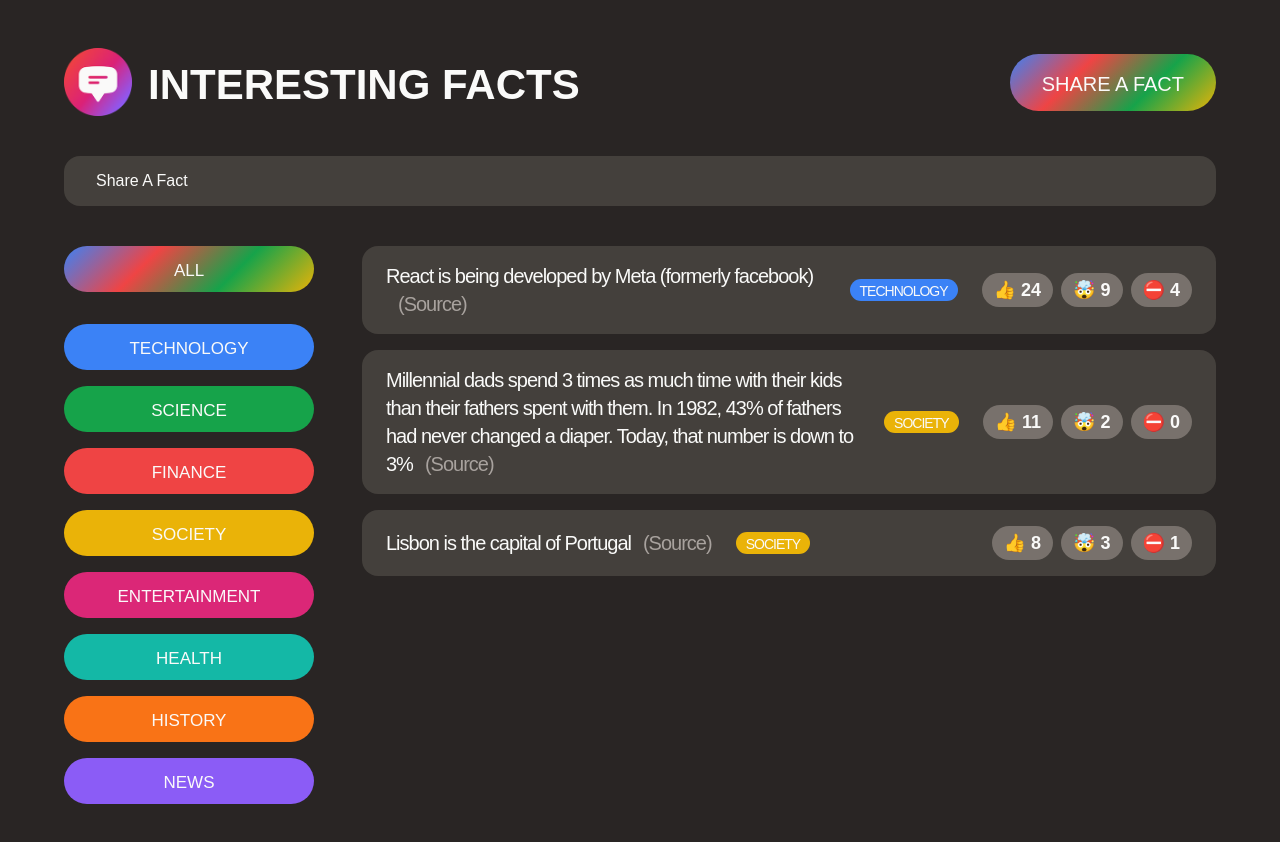
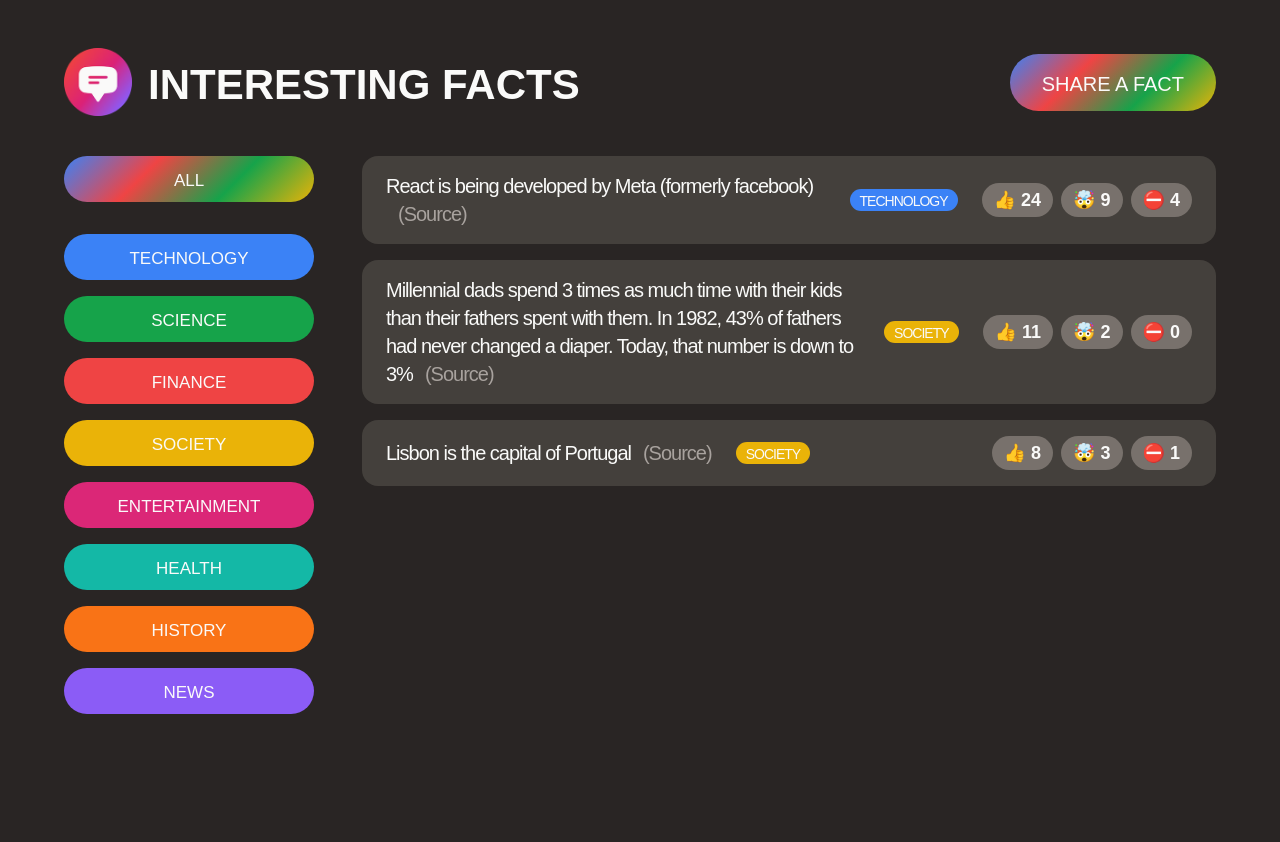
Before and after one commit to rakshitsahai/interesting-facts-react-app, a React (Create React App) app in the folder interesting-facts-react-app/: page / in a window 1280 px wide. Shown: the top 842 px of the page. After the commit the page ends 800 px from the top, so only its background shows below. Built offline with nearby package versions, Linux system fonts and the light colour scheme; a web font is replaced by a local one.

Commit message:
added useState for ShareAFact component

```diff
--- a/interesting-facts-react-app/src/App.js
+++ b/interesting-facts-react-app/src/App.js
@@ -1,3 +1,4 @@
+import { useState } from "react";
 import Header from "./components/Header";
 import ShareAFact from "./components/ShareAFact";
 import Category from "./components/Category";
@@ -5,10 +6,12 @@ import FactsList from "./components/FactsList";
 import "./style.css";
 
 function App() {
+  const [showFactForm, setShowFactForm] = useState(false);
+
   return (
     <>
-      <Header />
-      <ShareAFact />
+      <Header showFactForm={showFactForm} setShowFactForm={setShowFactForm} />
+      {showFactForm ? <ShareAFact /> : null}
       <main className="main">
         <Category />
         <FactsList />
--- a/interesting-facts-react-app/src/components/Header.js
+++ b/interesting-facts-react-app/src/components/Header.js
@@ -1,4 +1,6 @@
-function Header() {
+import ShareAFact from "./ShareAFact";
+
+function Header(props) {
   return (
     <header className="header">
       <div className="logo">
@@ -10,7 +12,12 @@ function Header() {
         />
         <h1>Interesting Facts</h1>
       </div>
-      <button className="btn btn-large btn-open">Share a fact</button>
+      <button
+        className="btn btn-large btn-open"
+        onClick={() => props.setShowFactForm((showFactForm) => !showFactForm)}
+      >
+        Share a fact
+      </button>
     </header>
   );
 }
```
